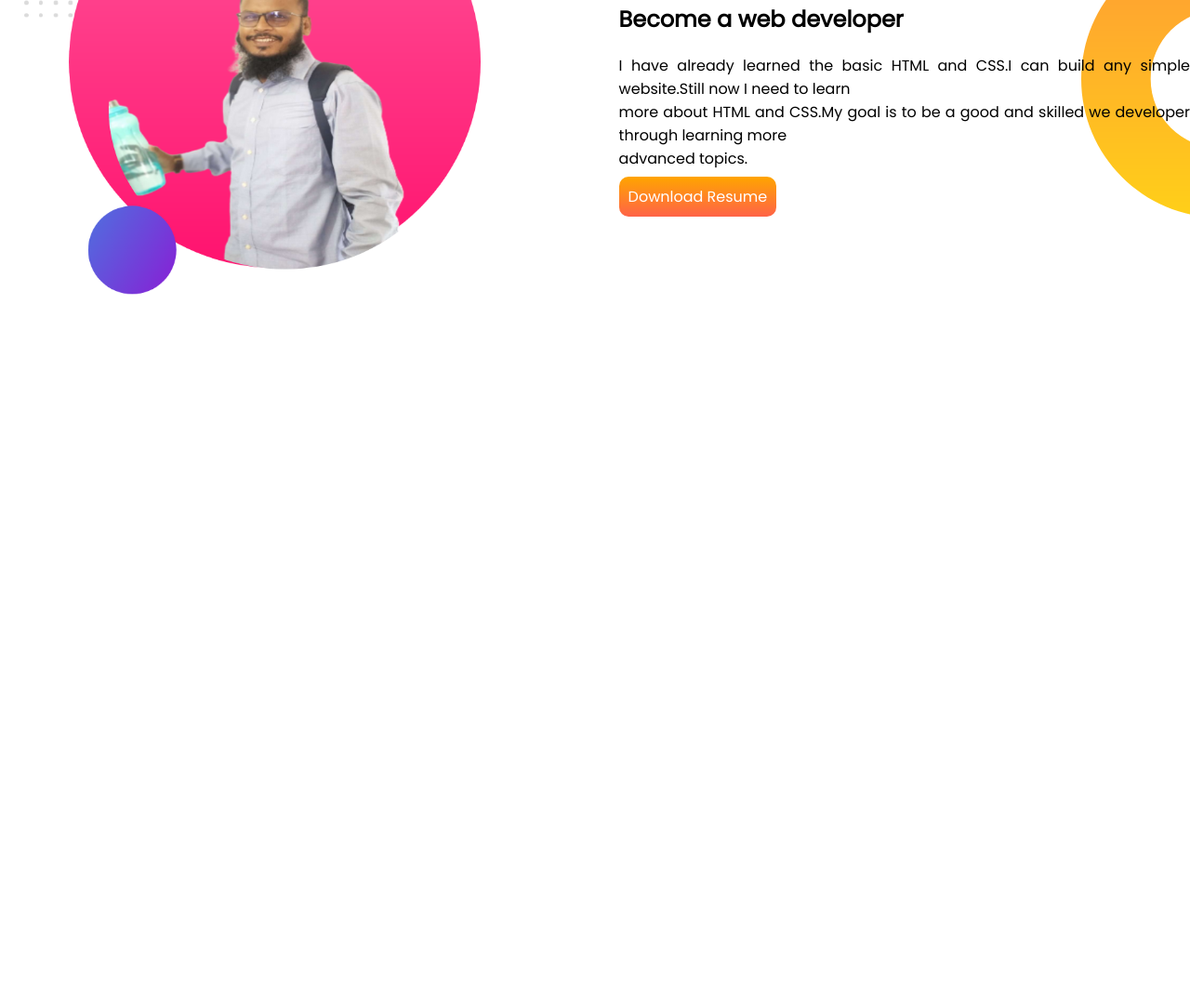
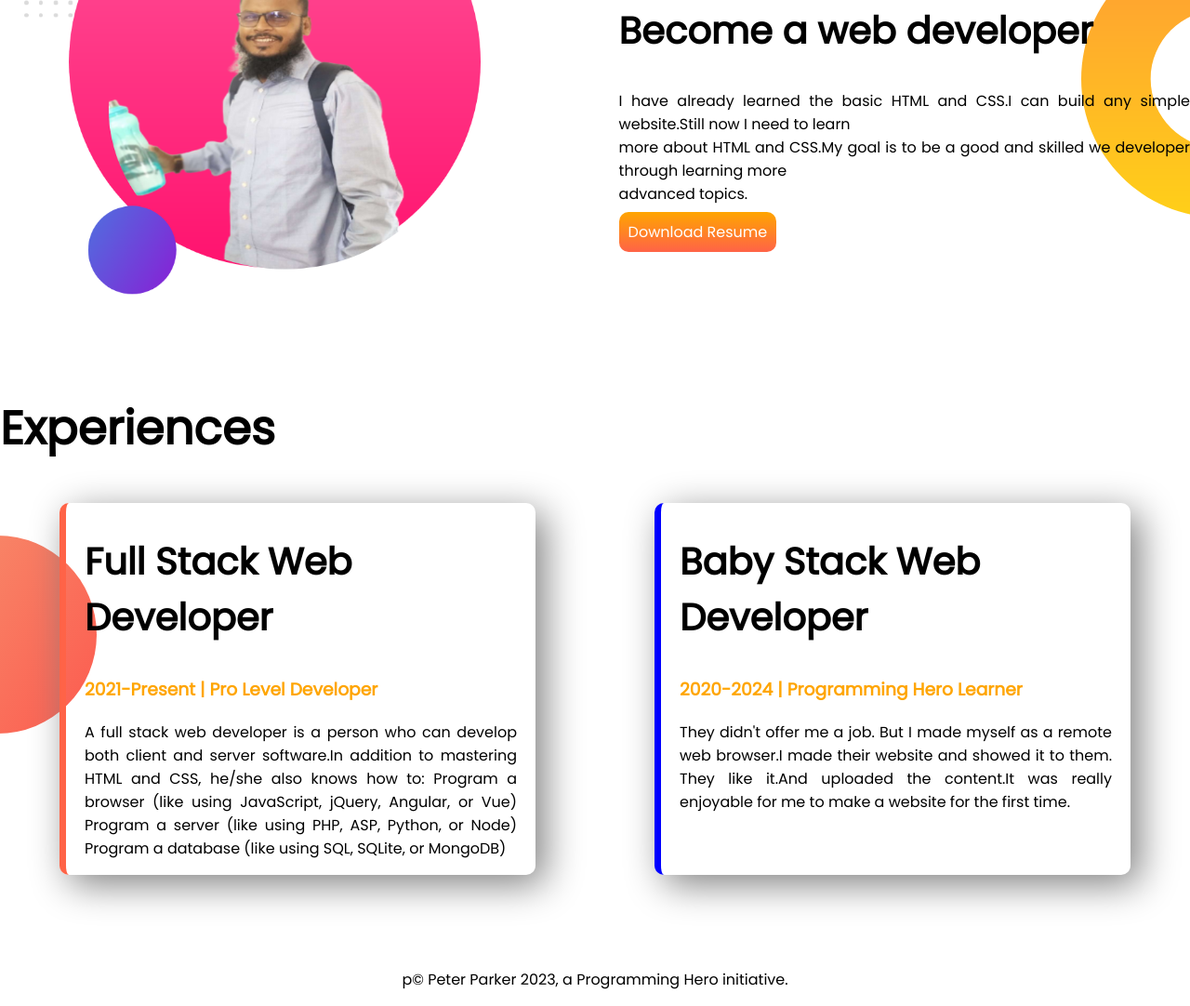
Before and after one commit to msohrabuddin/developer-portfolio, a plain HTML site: page index.html in a window 1280 px wide. Shown: the part 843-1925 px from the top of the page at 93% size. Before the commit the page ends 1267 px from the top, so only its background shows below. Drawn offline with Linux system fonts and the light colour scheme.

Commit message:
styled border and added footer

```diff
--- a/index.html
+++ b/index.html
@@ -13,7 +13,7 @@
 </head>
 
 <body>
-  <section class="top-banner">
+  <section class="top-banner flexible-container">
     <div class="half-width">
       <h1>Welcome To</h1>
       <h1><span class="orange-color">Sohr@b's</span> World!</h1>
@@ -32,7 +32,7 @@
     </div>
     <div>
   </section>
-  <section class="Dream-Big">
+  <section class="Dream-Big flexible-container">
     <div class="half-width">
       <img src="images/my-bg2 (1).png" alt="">
     </div>
@@ -47,8 +47,37 @@
         href="https://www.resumonk.com/assets/template-thumbnails/regal-d159caed5f8e0146b0c60a821c22d0c251b844826a017542a4dfa7c4a7462db2.jpg">Download
         Resume</a>
     </div>
+  </section>
+
+  <section class="experience-area">
+    <h1>Experiences</h1>
+    <div class="flexible-container">
+      <div id="full-stack-developer" class="experiance-item">
+        <h2>Full Stack Web Developer</h2>
+        <h3 class="orange-color">2021-Present | Pro Level Developer </h3>
+        <p class="pjust">A full stack web developer is a person who can develop both client and server software.In
+          addition to
+          mastering
+          HTML and CSS, he/she also knows how to: Program a browser (like using JavaScript, jQuery, Angular, or Vue)
+          Program a server (like using PHP, ASP, Python, or Node)
+          Program a database (like using SQL, SQLite, or MongoDB)</p>
+      </div>
+
+      <div id="baby-web-developer" class="experiance-item">
+        <h2>Baby Stack Web Developer</h2>
+        <h3 class="orange-color">2020-2024 | Programming Hero Learner</h3>
+        <p class="pjust"> They didn't offer me a job. But I made myself as a remote web browser.I made their website and
+          showed it to
+          them. They like it.And uploaded the content.It was really enjoyable for me to make a website for the first
+          time.
+        </p>
+      </div>
+    </div>
 
   </section>
 </body>
+<footer>
+  <p> p© Peter Parker 2023, a Programming Hero initiative.</p>
+</footer>
 
 </html>
--- a/style.css
+++ b/style.css
@@ -7,11 +7,19 @@ h1 {
   font-size: 50px;
 }
 
+h2 {
+  font-size: 40px;
+}
+
 .orange-color {
   color: orange;
 }
 
-section {
+h3 {
+  .orange-color;
+}
+
+.flexible-container {
   display: flex;
   margin-bottom: 100px;
 }
@@ -49,3 +57,31 @@ section {
   background-repeat: no-repeat;
   background-position: right;
 }
+
+.experience-area {
+  background-image: url(images/exp-bg.png);
+  background-repeat: no-repeat;
+  background-position: left;
+}
+
+.experiance-item {
+  width: 40%;
+  margin-left: 5%;
+  margin-right: 5%;
+  padding-left: 20px;
+  padding-right: 20px;
+  border-radius: 10px;
+  box-shadow: 10px 10px 40px gray;
+}
+
+#full-stack-developer {
+  border-left: 7px solid tomato;
+}
+
+#baby-web-developer {
+  border-left: 7px solid blue;
+}
+
+footer p {
+  text-align: center;
+}
```
